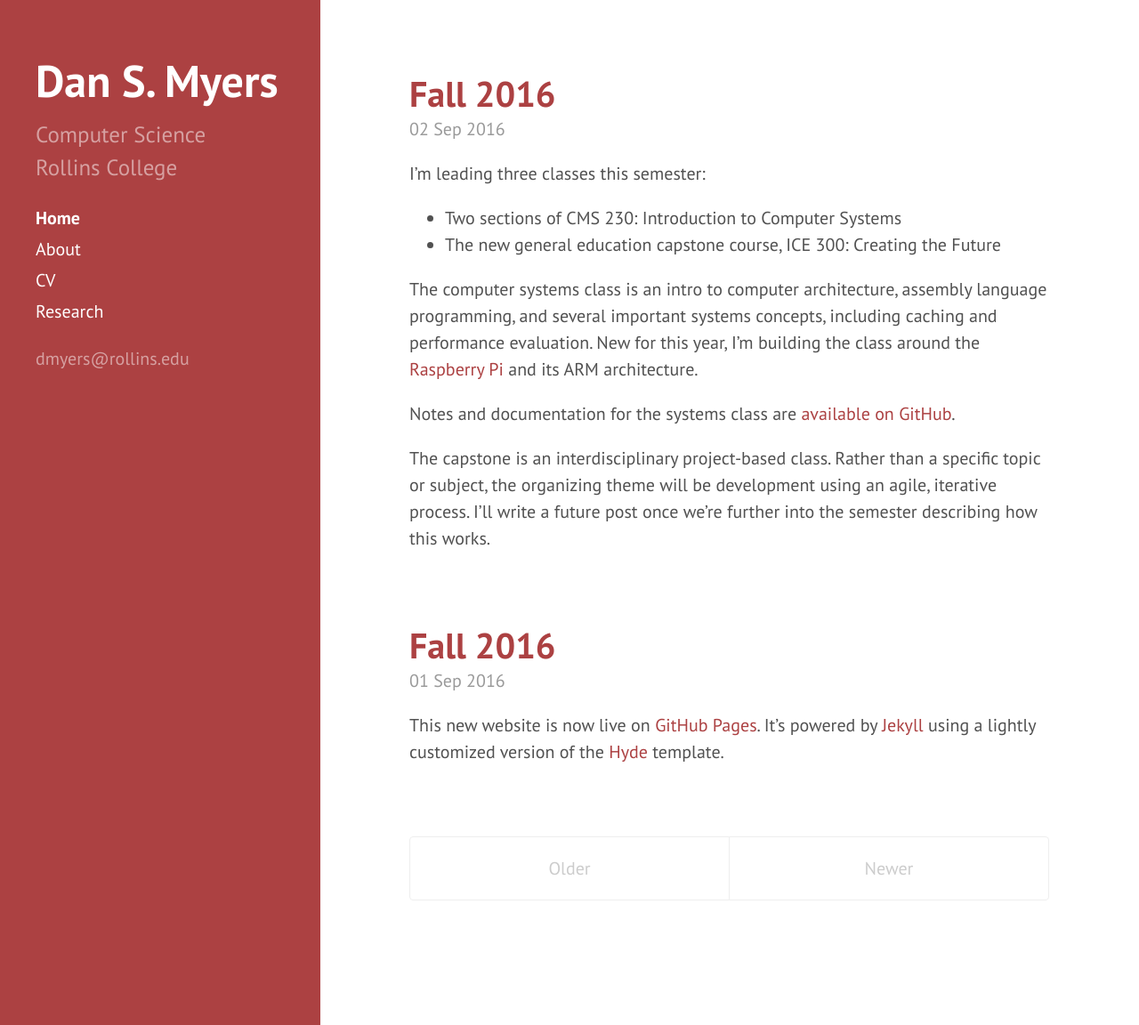
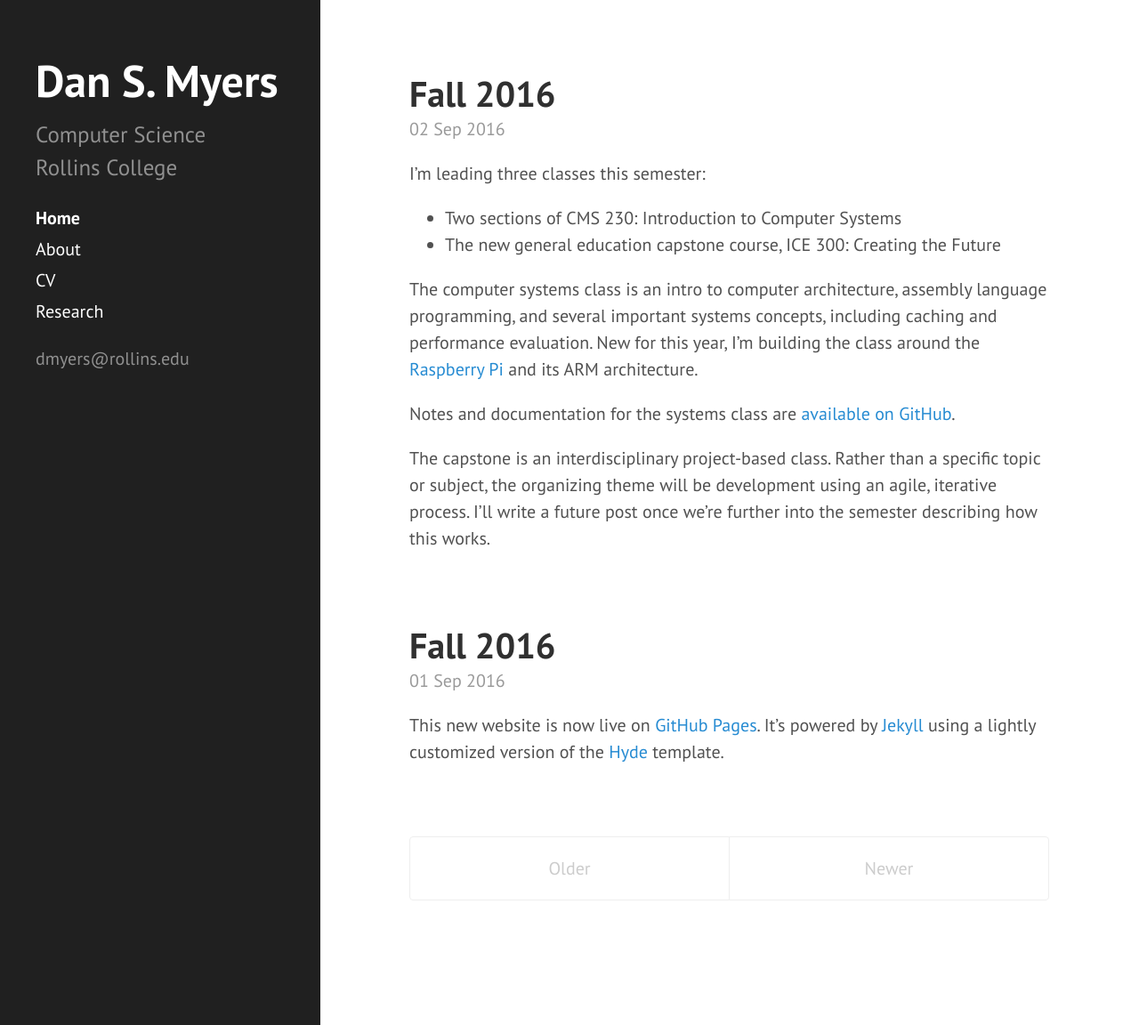
Before and after one commit to dansmyers/dansmyers.github.io-archived, a Jekyll site: the page built from index.html, in a window 1280 px wide and 1152 px high. Shown: the whole window at 89% size. Built offline with Jekyll 4.4.1, drawn with Linux system fonts in a browser that asks for light colours; the list of posts is cut into pages by our own code.

Commit message:
Update default.html

```diff
--- a/_layouts/default.html
+++ b/_layouts/default.html
@@ -3,7 +3,7 @@
 
   {% include head.html %}
 
-  <body class="theme-base-08">
+  <body class=".theme-base-08">
 
     {% include sidebar.html %}
 
```
